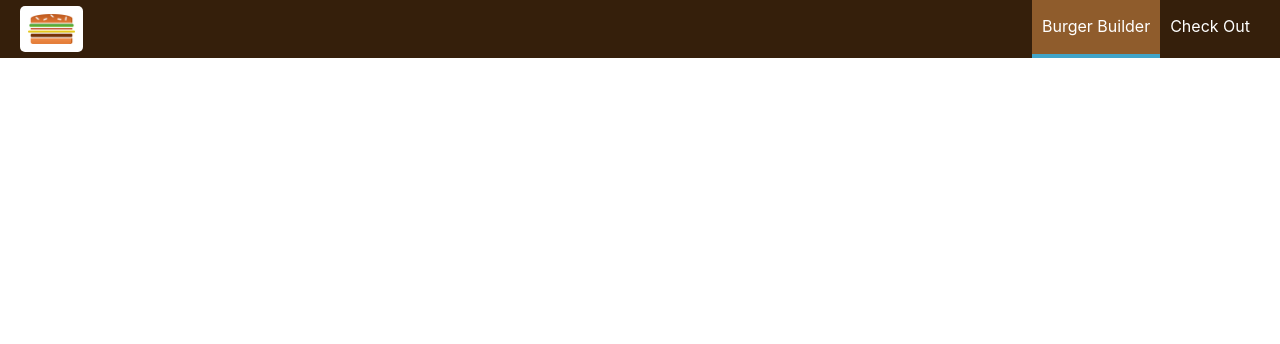
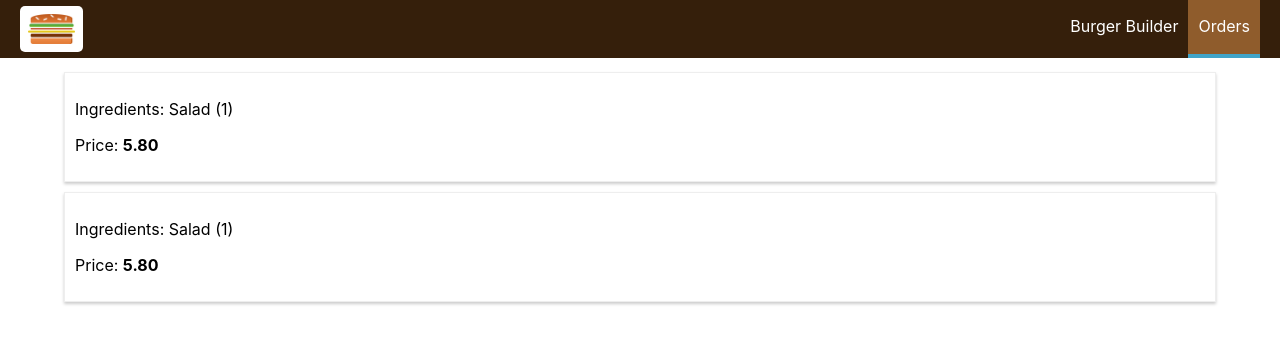
Before and after one commit to NicolasAndres1/burgerbuilder, a React app: page /orders in a window 1280 px wide. Shown: the top 344 px of the page. Built offline with nearby package versions, Linux system fonts and the light colour scheme.

Commit message:
Orders screen

```diff
--- a/src/App.js
+++ b/src/App.js
@@ -5,6 +5,7 @@
 import Layout from './Containers/Layout/Layout';
 import BurgerBuilder from './Containers/BurgerBuilder/BurgerBuilder'
 import Checkout from './Containers/CheckOut/Checkout';
+import Orders from './Containers/Orders/Orders';
 
 // CSS IMPORTS
 
@@ -15,6 +16,7 @@
         <Layout>
           <Switch>
             <Route path="/checkout" component={Checkout} />
+            <Route path="/orders" component={Orders} />
             <Route path="/" exact component={BurgerBuilder} />
           </Switch>
         </Layout>
--- a/src/Components/Burger/Burger.js
+++ b/src/Components/Burger/Burger.js
@@ -4,7 +4,6 @@
 import BurgerIngredient from './BurgerIngredient/BurgerIngredient';
 
 const burger = ( props ) => {
-    console.log(props);
     let transformedIngredients = Object.keys( props.ingredients )
         .map( igKey => {
             return [...Array( props.ingredients[igKey] )].map( ( _, i ) => {
--- a/src/Components/Navigation/NavigationItems/NavigationItem/NavigationItem.js
+++ b/src/Components/Navigation/NavigationItems/NavigationItem/NavigationItem.js
@@ -1,14 +1,16 @@
 // JS IMPORTS
 import React from 'react';
+import { NavLink } from 'react-router-dom';
 
 // CSS IMPORTS
 import classes from './NavigationItem.module.css';
 
 const navigationItem = (props) => (
     <li className={classes.NavigationItem}>
-        <a
-            href={props.link}
-            className={props.active ? classes.active : null}> {props.children} </a>
+        <NavLink
+            to={props.link}
+            exact={props.exact}
+            activeClassName={classes.active}> {props.children} </NavLink>
     </li>
 );
 
--- a/src/Components/Navigation/NavigationItems/NavigationItems.js
+++ b/src/Components/Navigation/NavigationItems/NavigationItems.js
@@ -7,8 +7,8 @@
 
 const navigationItems = () => (
     <ul className={classes.NavigationItems}>
-        <NavigationItem link="/" active> Burger Builder </NavigationItem>
-        <NavigationItem link="/"> Check Out </NavigationItem>
+        <NavigationItem link="/" exact> Burger Builder </NavigationItem>
+        <NavigationItem link="/orders"> Orders </NavigationItem>
     </ul>
 );
 
--- /dev/null
+++ b/src/Components/Order/Order.js
@@ -0,0 +1,12 @@
+import React from 'react';
+
+import classes from './Order.module.css';
+
+const order = (props) => (
+    <div className={classes.Order}>
+        <p> Ingredients: Salad (1) </p>
+        <p> Price: <strong>5.80</strong> </p>
+    </div>
+);
+
+export default order;
--- /dev/null
+++ b/src/Components/Order/Order.module.css
@@ -0,0 +1,8 @@
+.Order {
+    width: 90%;
+    border: 1px solid #eee;
+    box-shadow: 0 2px 3px #ccc;
+    padding: 10px;
+    margin: 10px auto;
+    box-sizing: border-box;
+}
--- /dev/null
+++ b/src/Containers/Orders/Orders.js
@@ -0,0 +1,16 @@
+import React from 'react';
+import Order from '../../Components/Order/Order';
+
+
+class Orders extends React.Component {
+    render() {
+        return (
+            <div>
+                <Order />
+                <Order />
+            </div>
+        );
+    }
+}
+
+export default Orders;
```
